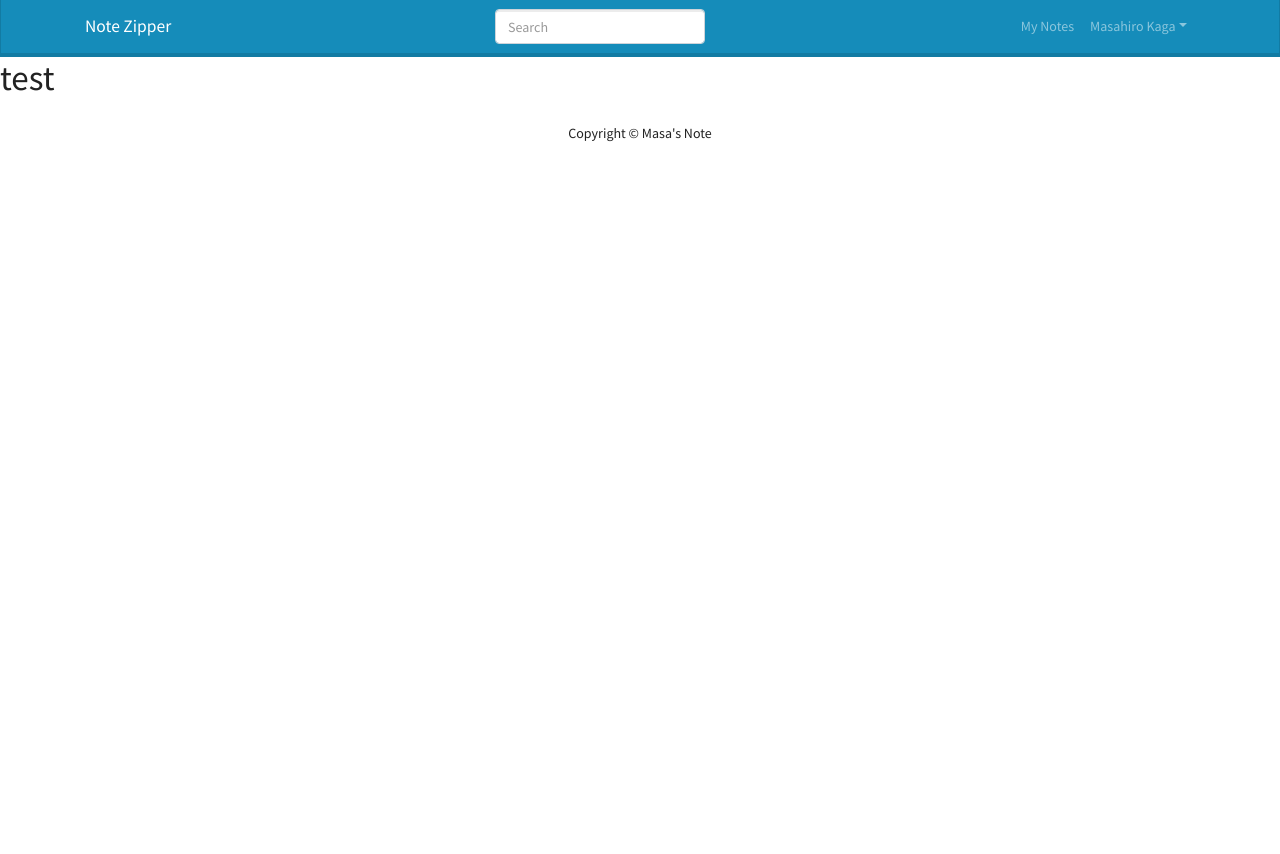
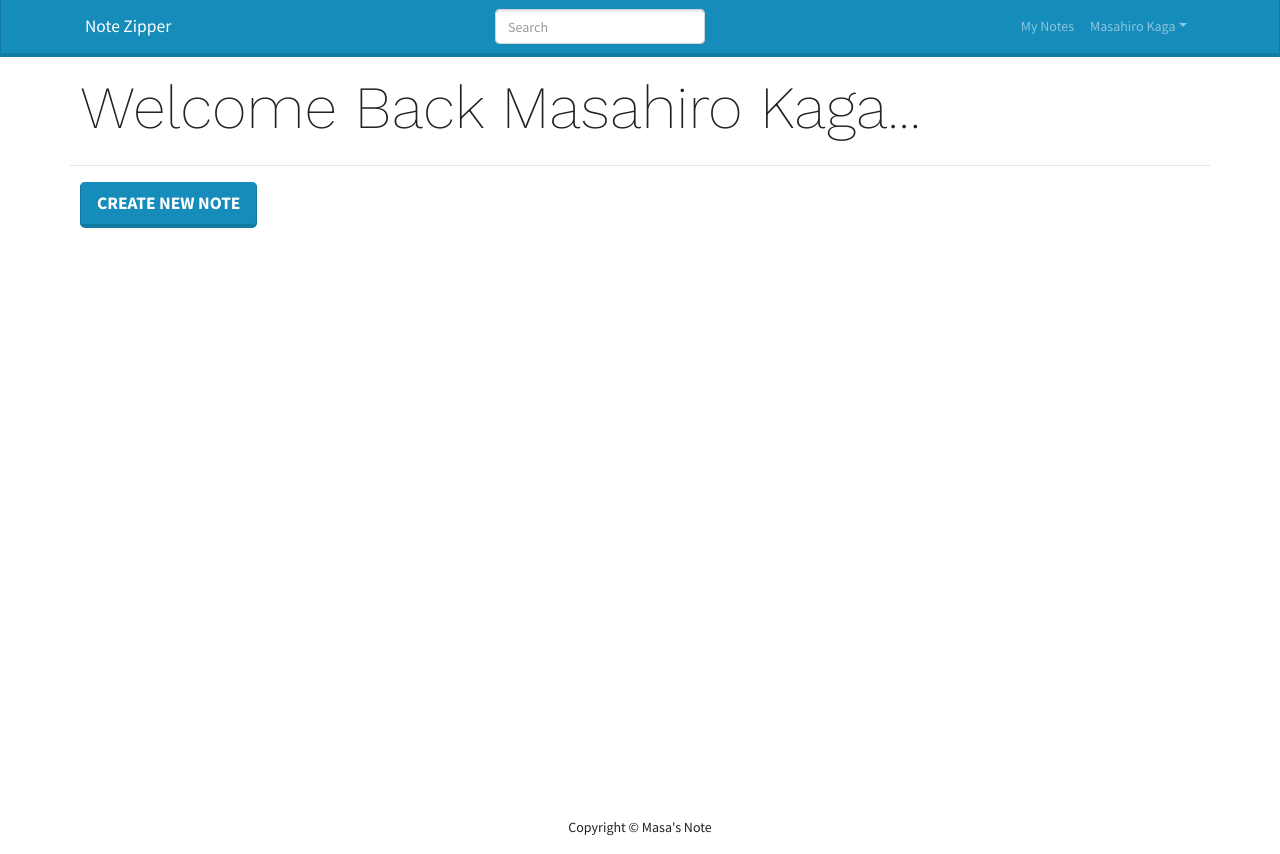
Before and after one commit to Masahiro-Kaga/portfolio-note-app, a React (Create React App) app in the folder frontend/: page /mynotes in a window 1280 px wide. Before the commit the page ends 800 px from the top, so only its background shows below. Built offline with nearby package versions, Linux system fonts and the light colour scheme.

Commit message:
#7 Add Mynotes comp and css 7:00 - 14:00

```diff
--- /dev/null
+++ b/frontend/src/components/MainScreen.js
@@ -0,0 +1,25 @@
+import React from "react";
+import { Container, Row } from "react-bootstrap";
+import "./Screen.css";
+
+function MainScreen({ children, title }) {
+  return (
+    <div className="mainback">
+      <Container>
+        <Row>
+          <div className="page">
+            {title && (
+              <>
+                <h1 className="heading">{title}</h1>
+                <hr />
+              </>
+            )}
+            {children}
+          </div>
+        </Row>
+      </Container>
+    </div>
+  );
+}
+
+export default MainScreen;
--- /dev/null
+++ b/frontend/src/components/Screen.css
@@ -0,0 +1,27 @@
+@import url("https://fonts.googleapis.com/css2?family=Work+Sans:wght@200&display=swap");
+
+.mainback {
+  min-height: 93vh;
+  display: flex;
+  padding: 10px 0;
+}
+.page {
+  width: 100%;
+}
+.heading {
+  font-size: 60px;
+  /* font-family: "Ubuntu", sans-serif; */
+  font-family: "Work Sans", sans-serif;
+  padding: 5px 10px;
+}
+
+@media only screen and (min-width: 1200px) {
+}
+
+@media only screen and (max-width: 600px) {
+  .heading {
+    font-size: 30px;
+    display: flex;
+    justify-content: center;
+  }
+}
--- a/frontend/src/screens/MyNotes/MyNotes.js
+++ b/frontend/src/screens/MyNotes/MyNotes.js
@@ -1,10 +1,17 @@
 import React from "react";
+import { Button } from "react-bootstrap";
+import { Link } from "react-router-dom";
+import MainScreen from "../../components/MainScreen";
 
 const MyNotes = () => {
   return (
-    <div>
-      <h1>test</h1>
-    </div>
+    <MainScreen title="Welcome Back Masahiro Kaga...">
+      <Link to="createnote">
+        <Button style={{marginLeft:10,marginBottom:6}} size="lg">
+          Create New Note
+        </Button>
+      </Link>
+    </MainScreen>
   );
 };
 
```
